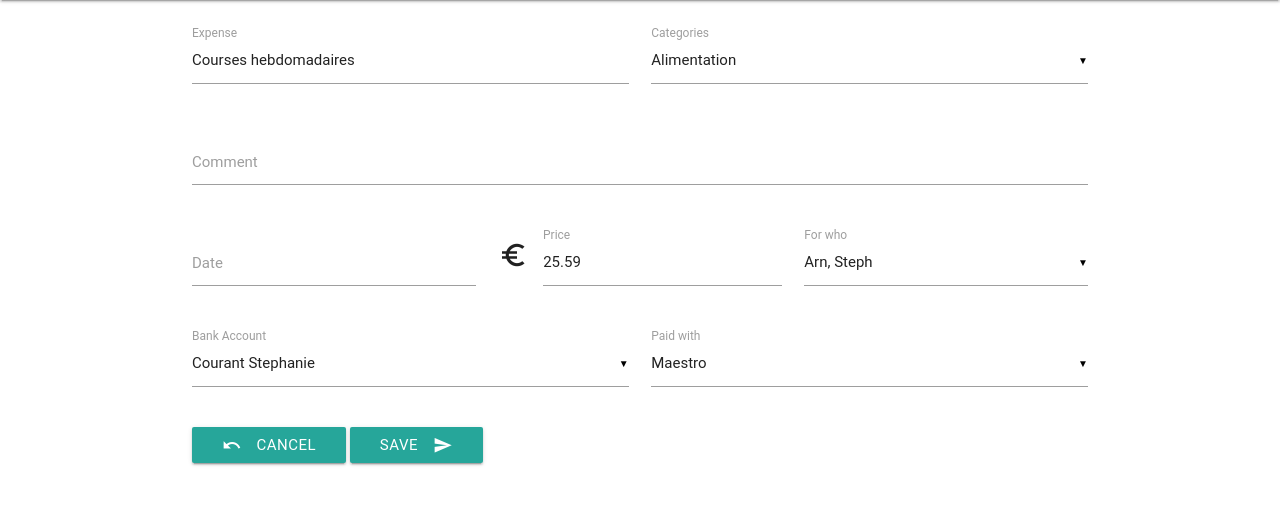
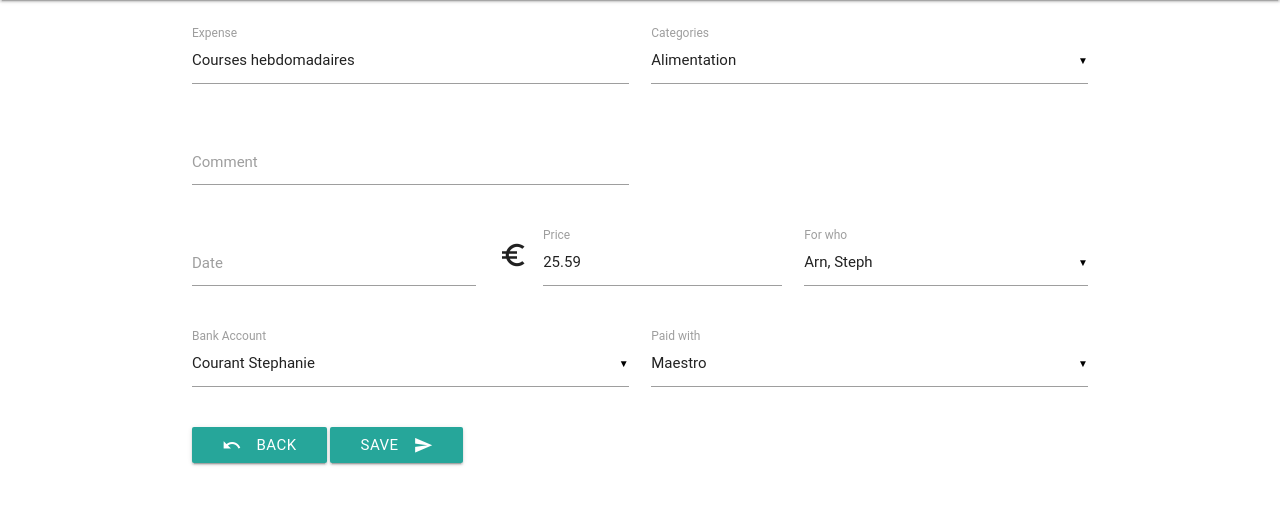
Before and after one commit to carnotboulon/Expenses, a Django app: page /expapp/add/84 in a window 1280 px wide. Shown: the part 64-569 px from the top of the page. Run offline with Django 3.2, Linux system fonts and the light colour scheme; data comes from the database, SQL or seed files in the repository; both versions use the stored data as it was after the commit; some libraries are stand-ins or nearby versions; some web fonts are replaced.

```diff
--- a/ExpApp/templates/ExpApp/expenseAdd.html
+++ b/ExpApp/templates/ExpApp/expenseAdd.html
@@ -45,11 +45,11 @@
 
             <form method="post" action="/expapp/save/{{ expId }}" class="col s12">{% csrf_token %}
                 <div class="row">
-                    <div class="input-field col s6">
+                    <div class="input-field col s12 m6">
                         <input name="expense" type="text" class="validate" value="{{ object }}">
                         <label for="expense">Expense</label>
                     </div>
-                    <div class="input-field col s6">
+                    <div class="input-field col s12 m6">
                         <select name="categories" multiple>
                             <option value="" disabled selected>Choose your option</option>
                             {% for cat in categoryList %}
@@ -61,23 +61,23 @@
                 </div>
 
                 <div class="row">
-                    <div class="input-field col s12">
+                    <div class="input-field col s12 m6">
                         <input name="comment" type="text" class="validate" value="{{ comment }}">
                         <label for="comment">Comment</label>
                     </div>
                 </div>
 
                 <div class="row">
-                    <div class="input-field col s4">
+                    <div class="input-field col s12 m4">
                         <input name="date" type="date" value="{{date}}" class="datepicker">
                         <label for="date">Date</label>
                     </div>
-                    <div class="input-field col s4">
+                    <div class="input-field col s12 m4">
                         <i class="material-icons prefix">euro_symbol</i>
                         <input name="price" min="0" step="0.01" type="number" class="validate" value="{{ price }}">
                         <label for="price">Price</label>
                     </div>
-                    <div class="input-field col s4">
+                    <div class="input-field col s12 m4">
                         <select name="benefs" multiple>
                             <option value="" disabled selected>Choose your option</option>
                             <option value="0">Tous</option>
@@ -104,7 +104,7 @@
                 -->
 
                 <div class="row">
-                    <div class="input-field col s6">
+                    <div class="input-field col s12 m6">
                         <select name="account">
                             <option value="" disabled selected>Choose your option</option>
                             {% for account in accountList %}
@@ -114,7 +114,7 @@
                         <label>Bank Account</label>
                     </div>
 
-                    <div class="input-field col s6">
+                    <div class="input-field col s12 m6">
                         <select name="payType">
                             <option value="" disabled selected>Choose your option</option>
                             {% for type in payTypes %}
@@ -125,7 +125,7 @@
                     </div>
                 </div>
                 <input type="hidden" name="expId" value="{{expId}}" />
-            <a class="waves-effect waves-light btn" href="/expapp/"><i class="material-icons left">undo</i>Cancel</a>
+            <a class="waves-effect waves-light btn" href="/expapp/"><i class="material-icons left">undo</i>Back</a>
             <button class="btn waves-effect waves-light" type="submit" name="action">Save
                 <i class="material-icons right">send</i>
             </button>
--- a/ExpApp/views.py
+++ b/ExpApp/views.py
@@ -2,6 +2,7 @@ from django.shortcuts import render, redirect, get_object_or_404
 from django.http import HttpResponse, Http404
 from django.template import loader
 from django.core.urlresolvers import reverse
+from django.core.exceptions import ObjectDoesNotExist
 from django.contrib import messages
 from django.contrib.messages import get_messages
 from django.conf import settings
@@ -9,7 +10,7 @@ from django.core.files.storage import FileSystemStorage
 
 from ExpApp.models import Expense,Category,PayementType,BankAccount,Person, Currency
 
-import time, datetime, csv, os
+import time, datetime, csv, os, sys
 import logging
 DATE_FORMAT = "%d %B, %Y"
 
@@ -17,8 +18,11 @@ log = logging.getLogger(__name__)
 
 # TODO: Upload CSV -> Done
 # TODO: Balance -> Done
-# TODO: Mobile friendly
+# TODO: Mobile friendly -> Done
 # TODO: Download CSV -> Done
+# TODO: login
+# TODO: auto complete
+# TODO: show more, dynamic loading.
 # TODO: Filter
 
 def getExpense(**kwargs):
@@ -27,11 +31,13 @@ def getExpense(**kwargs):
 
 def saveExpense(expenseDict):
     # Check if similar expense exists.
+    log.info("*** Saving Expense ***")
     similarExpenses = Expense.objects.filter(date=expenseDict["date"], price=expenseDict["price"])
     if len(similarExpenses) > 0:
+        # log.info("Similar expense found.")
         raise ImportError
     else:
-        log.info("No similar expense found.")
+        log.debug("No similar expense found.")
         expense = Expense()
         expense.currency = Currency.objects.get(code="EUR")
         expense.recordedBy = Person.objects.get(email="arnaudboland@gmail.com")
@@ -48,8 +54,8 @@ def saveExpense(expenseDict):
         log.debug(expenseDict["date"])
         expense.date = expenseDict["date"]
 
+        log.debug(expenseDict['account'])
         account = BankAccount.objects.get(name=expenseDict['account'])
-        log.debug(account)
         expense.account = account
 
         payType = PayementType.objects.get(name=expenseDict['payType'])
@@ -57,16 +63,24 @@ def saveExpense(expenseDict):
         expense.payType = payType
 
         expense.save()      # Must be saved before assigning many-to-many fields.
-
-        catList = expenseDict["categories"].split(",")
-        categories = [Category.objects.get(name=c) for c in catList]
-        log.debug(categories)
-        expense.categories = categories
+        log.debug("First Save")
 
         benefsList = expenseDict["beneficiaries"].split(",")
         benefs = [Person.objects.get(email=b) for b in benefsList]
         log.debug(benefs)
         expense.beneficiaries = benefs
+
+        catList = expenseDict["categories"].split(",")
+        cats = []
+        for c in catList:
+            try:
+                cat = Category.objects.get(name=c)
+            except ObjectDoesNotExist:
+                log.info("Creating Catgeory %s" % c)
+                cat = Category(name=c).save()
+
+        cats.append(cat)
+        expense.categories = cats
 
         expense.save()
 
@@ -87,7 +101,6 @@ def computeBalance():
         buyers = exp.account.owner.all()
         for buyer in buyers:
             persDict[buyer.email]["exp"] += float(exp.price / exp.nb_buyers)
-
         # compute each beneficiary part.
         for benef in exp.beneficiaries.all():
             persDict[benef.email]["benef"] += float(exp.price / exp.nb_beneficiaries)
@@ -96,14 +109,14 @@ def computeBalance():
 
 # Create your views here.
 def index(request, expense_number = 20):
+    messages.info(request, "Display the %s last expenses." % expense_number)
     log.debug("*** INDEX PAGE ***")
     msg_storage = get_messages(request)
     for msg in msg_storage:
         log.debug("[MESSAGE]: %s" % msg)
 
-    expense_number = min(expense_number, 100)
+    expense_number = min(int(expense_number), 1000)
     latest_expenses_list = Expense.objects.order_by('-date')[:expense_number]
-
     template = loader.get_template('expapp/expenseList.html')
 
     context = {'expenses': latest_expenses_list}
@@ -282,8 +295,8 @@ def balance(request):
     messages = {}
     for p in balance.keys():
         pName = Person.objects.get(email=p).surname
-        msgExpense = "%s spent %s EUR" % (pName, balance[p]["exp"])
-        msgBenefs = "%s EUR of the expenses were for %s" % (balance[p]["benef"], pName)
+        msgExpense = "%s spent %.2f EUR" % (pName, balance[p]["exp"])
+        msgBenefs = "%.2f EUR of the expenses were for %s" % (balance[p]["benef"], pName)
 
         log.info(msgExpense)
         log.info(msgBenefs)
@@ -298,7 +311,7 @@ def balance(request):
             log.info(message)
             messages[pName].append(message)
         elif personalBalance < 0.01:
-            message = "%s ows %.2f EUR back." % (pName, abs(personalBalance))
+            message = "%s ows %.2f EUR." % (pName, abs(personalBalance))
             log.info(message)
             messages[pName].append(message)
         else:
@@ -313,6 +326,27 @@ def balance(request):
 
 def uploadCSV(request):
     return render(request, "expapp/expenseFeed.html")
+
+def cleanExpense(expenseDict):
+    for key in expenseDict:
+        # log.debug(key)
+        if key == "beneficiaries" or key == "categories":
+            cleanList = [b.strip() for b in expenseDict[key].split(",")]
+            if len(cleanList) ==1:
+                expenseDict[key] = expenseDict[key].strip()
+            else:
+                expenseDict[key] = ",".join(cleanList)
+        elif key == "date":
+            dateStr = expenseDict[key][:-2] +"20"+expenseDict[key][-2:]
+            date = datetime.datetime.strptime(dateStr, "%d-%m-%Y")
+            expenseDict[key] = datetime.datetime.strftime(date, "%Y-%m-%d")
+        elif key == "price":
+            expenseDict[key] = expenseDict[key].replace(",",".")
+
+        else:
+            expenseDict[key] = expenseDict[key].strip()
+
+    return expenseDict
 
 def feed(request):
     success = 0
@@ -329,14 +363,15 @@ def feed(request):
     with open(uploaded_file_path, 'rb') as csvfile:
         expenseReader = csv.DictReader(csvfile, delimiter=";")
         for row in expenseReader:
+            row = cleanExpense(row)
             try:
+                time.sleep(0.2)
                 saveExpense(row)
-                time.sleep(1)
             except ImportError as error:
-                log.warning("Adding expense %s on %s FAILED: a similar expense already exists.")
+                log.warning("Adding expense %s on %s FAILED: a similar expense already exists." % (row["object"], row["date"]))
                 total += 1
             except:
-                log.warning("Adding expense %s on %s FAILED: an unexpected expense occurred: %s." % sys.exc_info()[0])
+                log.warning("Adding expense %s on %s FAILED: an unexpected expense occurred: %s." % (row["object"], row["date"], sys.exc_info()[0]))
                 total += 1
             else:
                 success += 1
--- a/Expenses/settings.py
+++ b/Expenses/settings.py
@@ -147,7 +147,7 @@ LOGGING = {
     },
     'handlers': {
         'console': {
-            'level': 'INFO',
+            'level': 'DEBUG',
             'filters': ['require_debug_true'],
             'class': 'logging.StreamHandler',
             'formatter': 'verbose'
@@ -171,7 +171,7 @@ LOGGING = {
         },
         'ExpApp.views': {
             'handlers': ['console'],
-            'level': 'INFO',
+            'level': 'DEBUG',
             'filters': ['require_debug_true']
         }
     }
```
Also changed, not shown: db.sqlite3.
